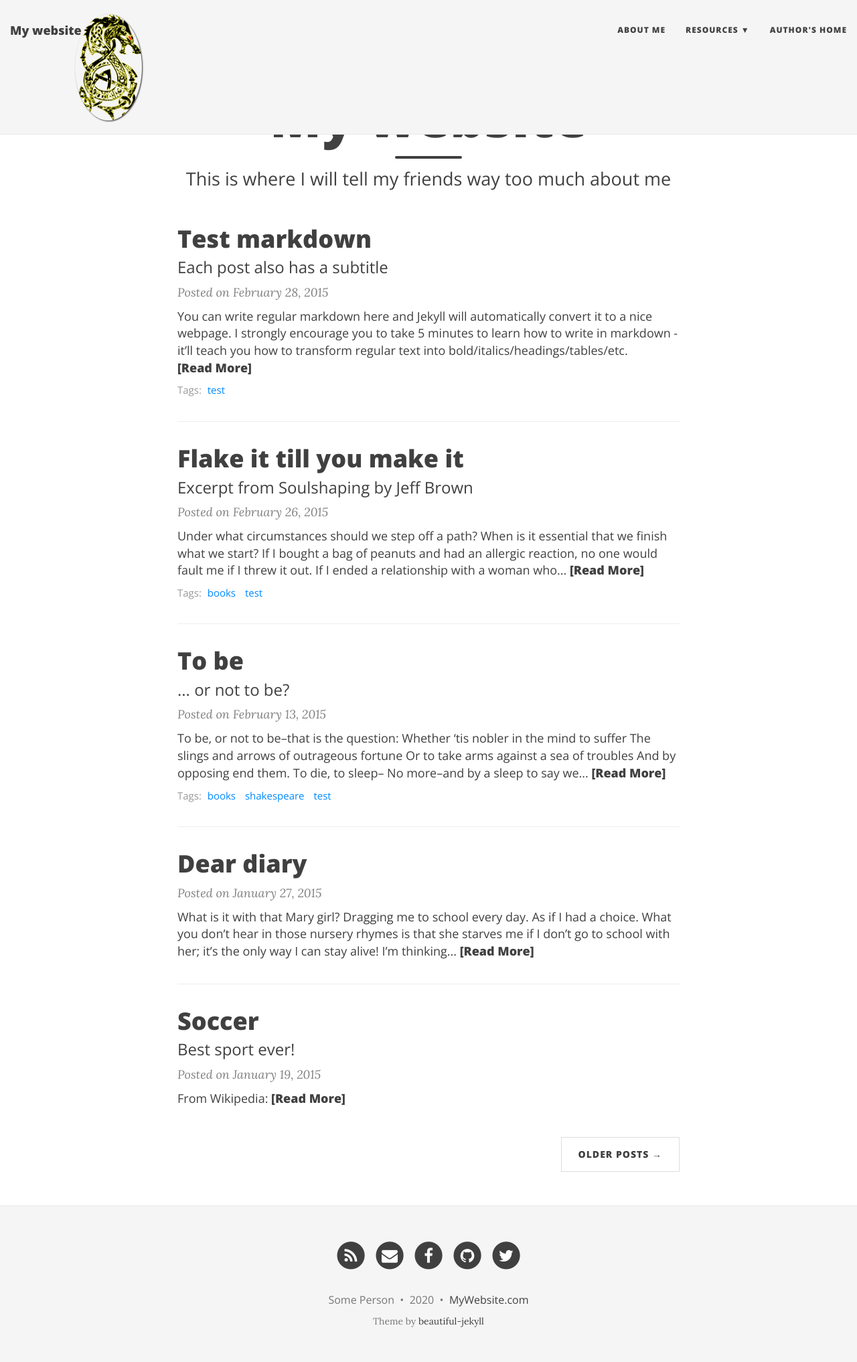
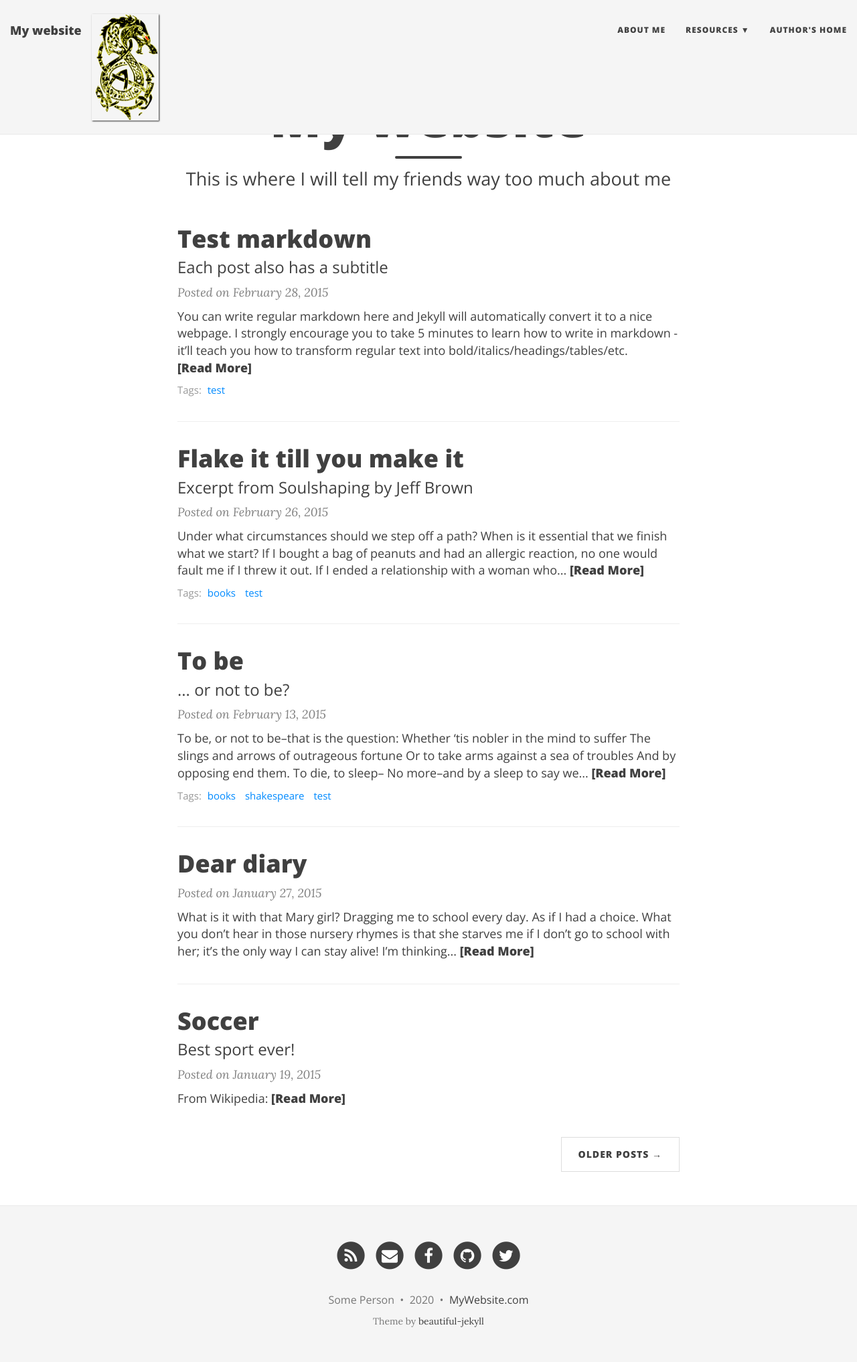
Before and after one commit to FenryrMKIII/fenryrMKIII.github.io, a Jekyll site: the page built from index.html, in a window 1280 px wide. Shown: the whole page at 67% size. Built offline with Jekyll 4.4.1, drawn with Linux system fonts in a browser that asks for light colours; nearby versions of some CDN libraries; the list of posts is cut into pages by our own code.

Commit message:
Modified logo css

```diff
--- a/css/main.css
+++ b/css/main.css
@@ -169,19 +169,8 @@ img {
 .navbar-custom .avatar-container {
   display:flex;
   justify-content: center;
-  left: 50%;
-  width: 50px;
-  margin-top: -25px;
 }
-.navbar-custom .avatar-container .avatar-img-border {
-  width: 100%;
-  border-radius: 50%;
-  margin-left: -50%;
-  display: inline-block;
-  box-shadow: 0 0 8px rgba(0, 0, 0, .8);
-  -webkit-box-shadow: 0 0 5px rgba(0, 0, 0, .8);
-  -moz-box-shadow: 0 0 8px rgba(0, 0, 0, .8);
-}
+
 .navbar-custom .avatar-container .avatar-img {
   width: 100%;
   border-radius: 50%;
```
